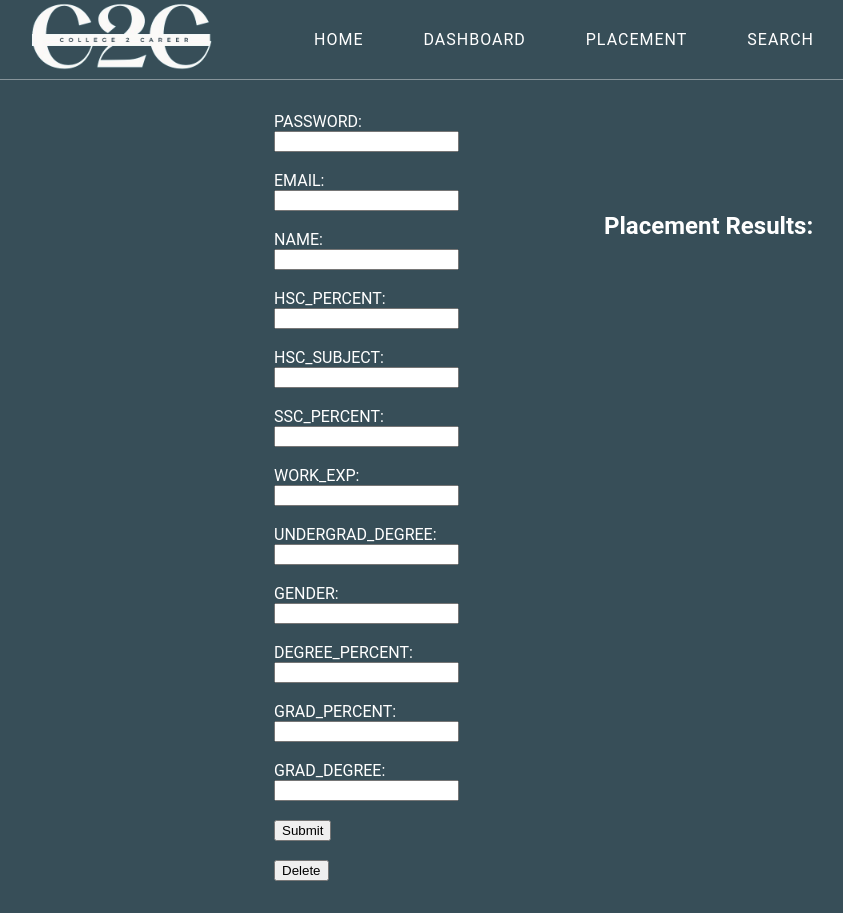
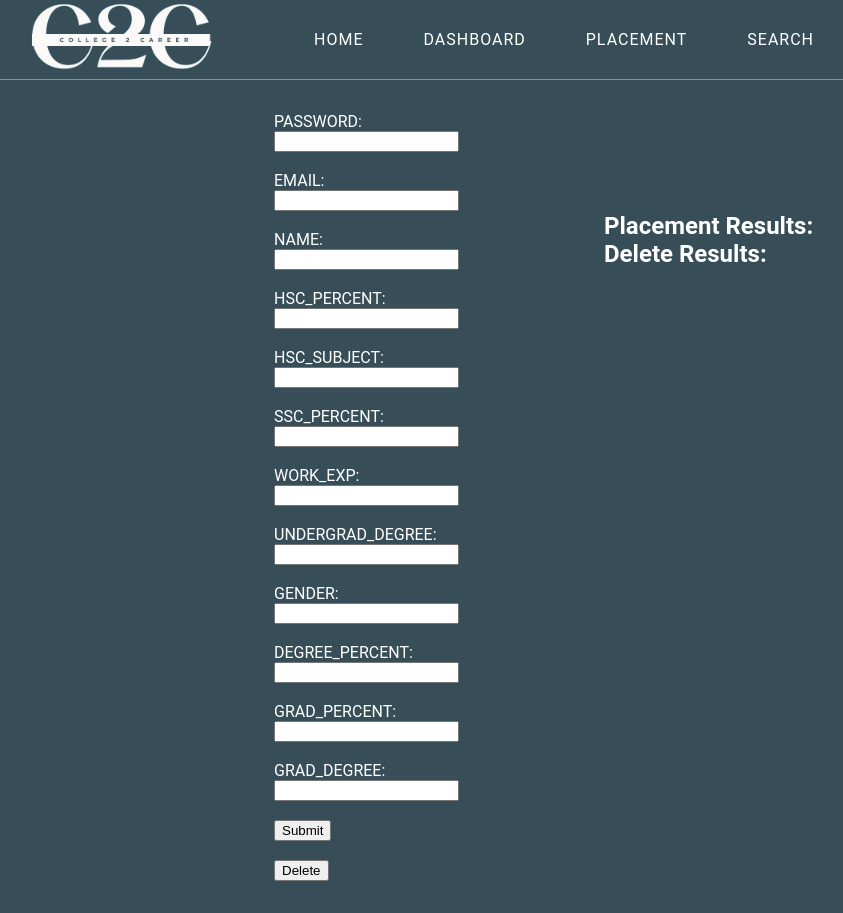
Before and after one commit to cs411-alawini/fa23-cs411-team052-CAs, a React (Create React App) app in the folder frontend/frontend_app/: page /place in a window 1280 px wide. Shown: the whole page, without its empty margins (46-889 px from the left). Built offline with nearby package versions, Linux system fonts and the light colour scheme.

Commit message:
Add home page image and display delete results

```diff
--- a/frontend/frontend_app/src/components/Landing.js
+++ b/frontend/frontend_app/src/components/Landing.js
@@ -42,17 +42,17 @@ function Landing() {
       <div className="banner">
         <div className="text">
           <div className="text-inner">
-            <h1>College</h1><br/>
+            <h1>College</h1>
             <h1>To Career</h1>
-            <p>by: Trisha, Ana, Areeba, Chai</p>
+            <h4>by: Trisha, Ana, Areeba, Chai</h4>
             <a href="/info">More Info</a>
           </div>
         </div>
         <div className="img">
           <div className="img-inner">
-            <img src="" alt="place image here" />
+            <img src="https://ttn-media.s3.amazonaws.com/wp-content/uploads/2021/12/05232643/PandemicGraduation_EthanCarroll-678x381.png" alt="Image cannot be displayed" width="400px" height="auto"/>
 
-            <div className="info-button">
+            {/* <div className="info-button">
               <button>
                 <i className="fa fa-plus"></i>
               </button>
@@ -78,7 +78,8 @@ function Landing() {
               <div className="info-text">
                 <p>In addition to placement user data users can see a dashboard that displays current trends regarding salary distribution and gender distribution.</p>
               </div>
-            </div>
+            </div> */}
+
           </div>
         </div>
       </div>
--- a/frontend/frontend_app/src/components/Placement.js
+++ b/frontend/frontend_app/src/components/Placement.js
@@ -29,6 +29,7 @@ function Placement() {
     });
   };
 
+  const [deleteResult, setDeleteResult] = useState(null);
   const handleDelete = async () => {
     // Prompt the user to enter their student_id
     const studentIdToDelete = prompt('Enter your student_id to confirm deletion:');
@@ -48,6 +49,7 @@ function Placement() {
       });
 
       console.log(response.data);
+      setDeleteResult(response.data);
 
       // After successful deletion, reset the form data or perform any other necessary actions
       setFormData({
@@ -126,12 +128,17 @@ function Placement() {
           <button type="submit" onClick={handleSubmit}>Submit</button><br/><br/>
           <button type="button" onClick={handleDelete}>Delete</button>
         </form>
-        {/*Display Placement Data*/}
-        <div className="Results" style={{ marginTop: '100px', marginLeft: '10px'}}>
-          <h2 >Placement Results:</h2>
+        {/*Display Placement or Delete Data*/}
+        <div className="Results" style={{ marginTop: '100px', marginLeft: '10px' }}>
+          <h2>Placement Results:</h2>
           {placementResult && (
             <pre>{JSON.stringify(placementResult, null, 2)}</pre>
-        )}
+          )}
+
+          <h2>Delete Results:</h2>
+          {deleteResult && (
+            <pre>{JSON.stringify(deleteResult, null, 2)}</pre>
+          )}
         </div>
       </div>
     </div>
```
